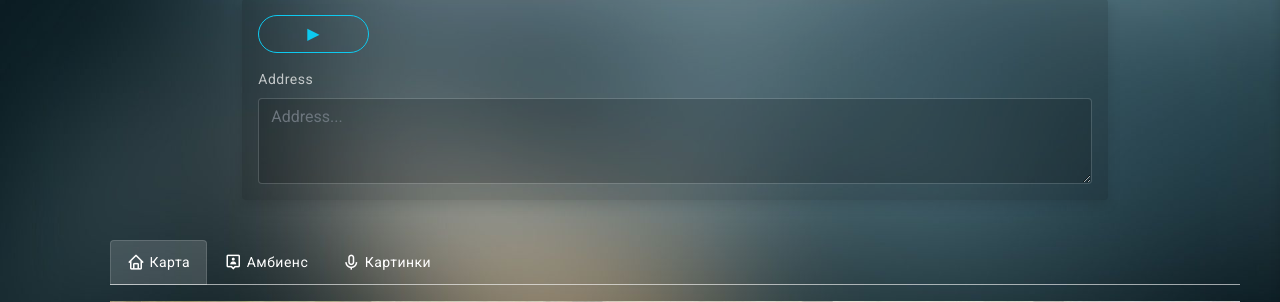
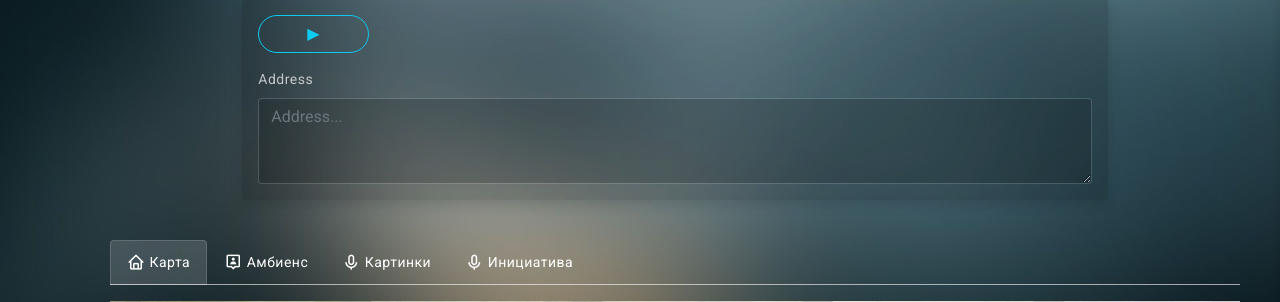
Before and after one commit to biyk/dnd, a PHP site: page /panel2/index.php in a window 1280 px wide. Shown: the part 85-387 px from the top of the page. Run offline with PHP 8.4, Linux system fonts and the light colour scheme; some libraries are stand-ins or nearby versions.

Commit message:
do next init

```diff
--- a/panel2/index.php
+++ b/panel2/index.php
@@ -436,6 +436,15 @@
                             </div>
                         </a>
                     </li>
+                    <li class="nav-item" role="presentation">
+                        <a class="nav-link " data-bs-toggle="tab" href="#primaryinit" role="tab" aria-selected="true">
+                            <div class="d-flex align-items-center">
+                                <div class="tab-icon"><i class="bx bx-microphone font-18 me-1"></i>
+                                </div>
+                                <div class="tab-title">Инициатива</div>
+                            </div>
+                        </a>
+                    </li>
                 </ul>
                 <div class="tab-content py-3">
                     <div class="tab-pane fade active show" id="primaryhome" role="tabpanel">
@@ -575,6 +584,16 @@
                             </div>
                         </div>
                     </div>
+					<div class="tab-pane fade " id="primaryinit" role="tabpanel">
+					<div class="card">
+							<div class="card-body">
+								<div class="input-group"> <span class="input-group-text">First and last name</span>
+									<input type="text" aria-label="First" class="form-control" style="max-width: 61px;">
+									<input type="text" aria-label="Last" class="form-control">
+								</div>
+							</div>
+						</div>
+					</div>
                 </div>
             </div>
 
```
Also changed, not shown: README.md.
